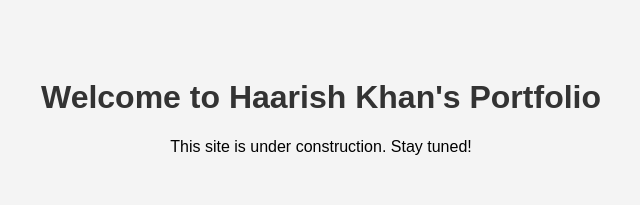
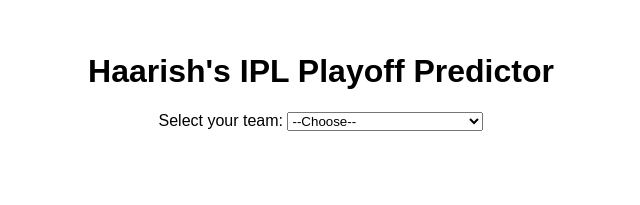
Before and after one commit to haarishkhan08/haarishkhan08.github.io, a plain HTML site: page index.html in a window 1280 px wide. Shown: the whole page, without its empty margins (319-959 px from the left). Drawn offline with Linux system fonts and the light colour scheme.

Commit message:
Add files via upload

```diff
--- a/index.html
+++ b/index.html
@@ -2,13 +2,30 @@
 <html lang="en">
 <head>
   <meta charset="UTF-8" />
-  <meta name="viewport" content="width=device-width, initial-scale=1.0" />
-  <title>Haarish's Portfolio</title>
+  <meta name="viewport" content="width=device-width, initial-scale=1.0"/>
+  <title>Haarish's IPL Predictor</title>
   <link rel="stylesheet" href="style.css" />
 </head>
 <body>
-  <h1>Welcome to Haarish Khan's Portfolio</h1>
-  <p>This site is under construction. Stay tuned!</p>
+  <div class="app">
+    <h1>Haarish's IPL Playoff Predictor</h1>
+    <label for="team-select">Select your team:</label>
+    <select id="team-select">
+      <option value="">--Choose--</option>
+      <option value="CSK">Chennai Super Kings</option>
+      <option value="MI">Mumbai Indians</option>
+      <option value="RCB">Royal Challengers Bangalore</option>
+      <option value="KKR">Kolkata Knight Riders</option>
+      <option value="DC">Delhi Capitals</option>
+      <option value="RR">Rajasthan Royals</option>
+      <option value="PBKS">Punjab Kings</option>
+      <option value="SRH">Sunrisers Hyderabad</option>
+      <option value="GT">Gujarat Titans</option>
+      <option value="LSG">Lucknow Super Giants</option>
+    </select>
+    <div id="result"></div>
+    <img id="captain-img" src="" alt="" />
+  </div>
   <script src="script.js"></script>
 </body>
 </html>
--- a/style.css
+++ b/style.css
@@ -1,10 +1,18 @@
 body {
   font-family: Arial, sans-serif;
+  margin: 0;
+  padding: 0;
+}
+.app {
   text-align: center;
-  padding: 50px;
-  background-color: #f4f4f4;
+  padding: 2em;
 }
-
-h1 {
-  color: #333;
+#result {
+  margin-top: 1em;
+  font-size: 1.2em;
 }
+#captain-img {
+  width: 150px;
+  height: auto;
+  margin-top: 1em;
+}
```
